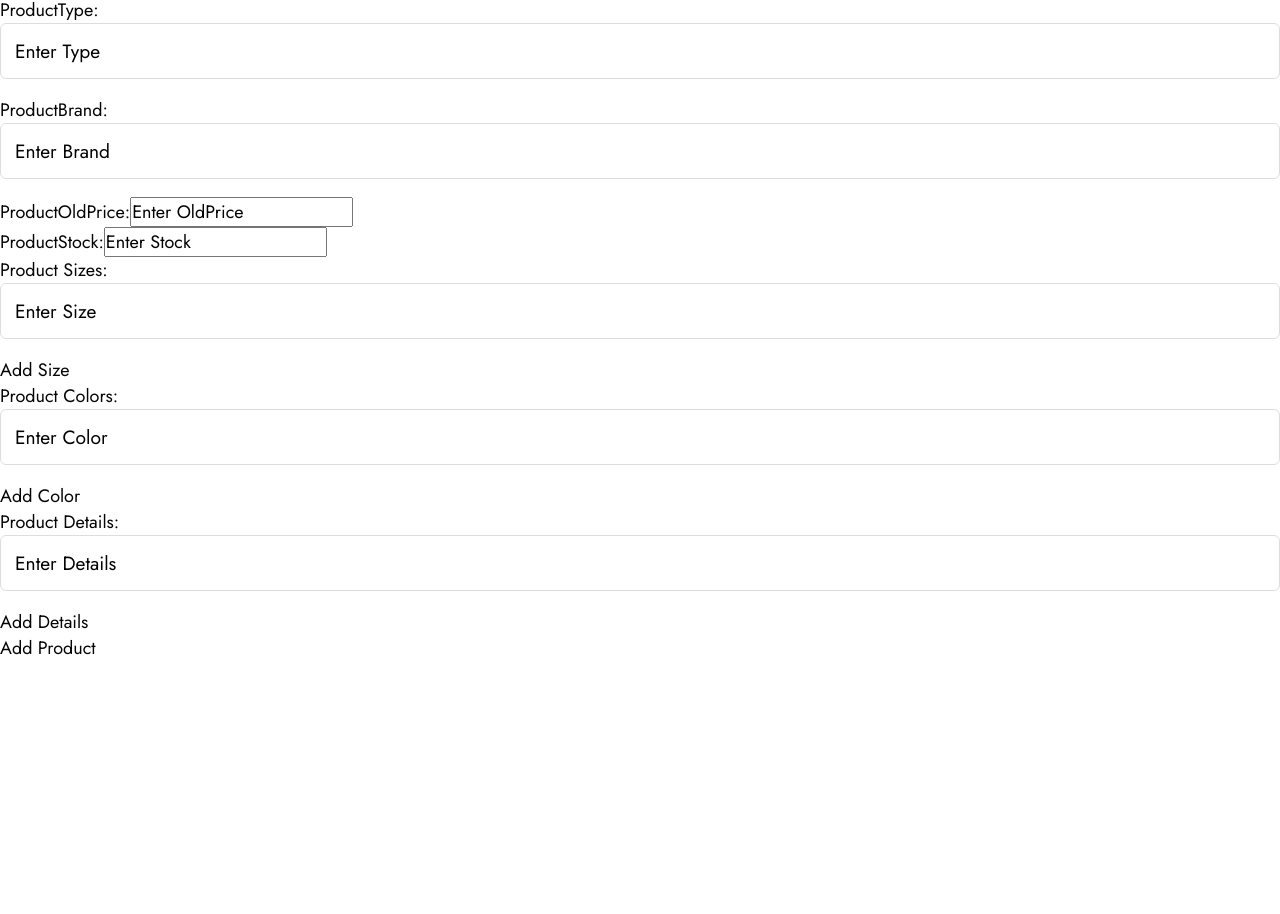
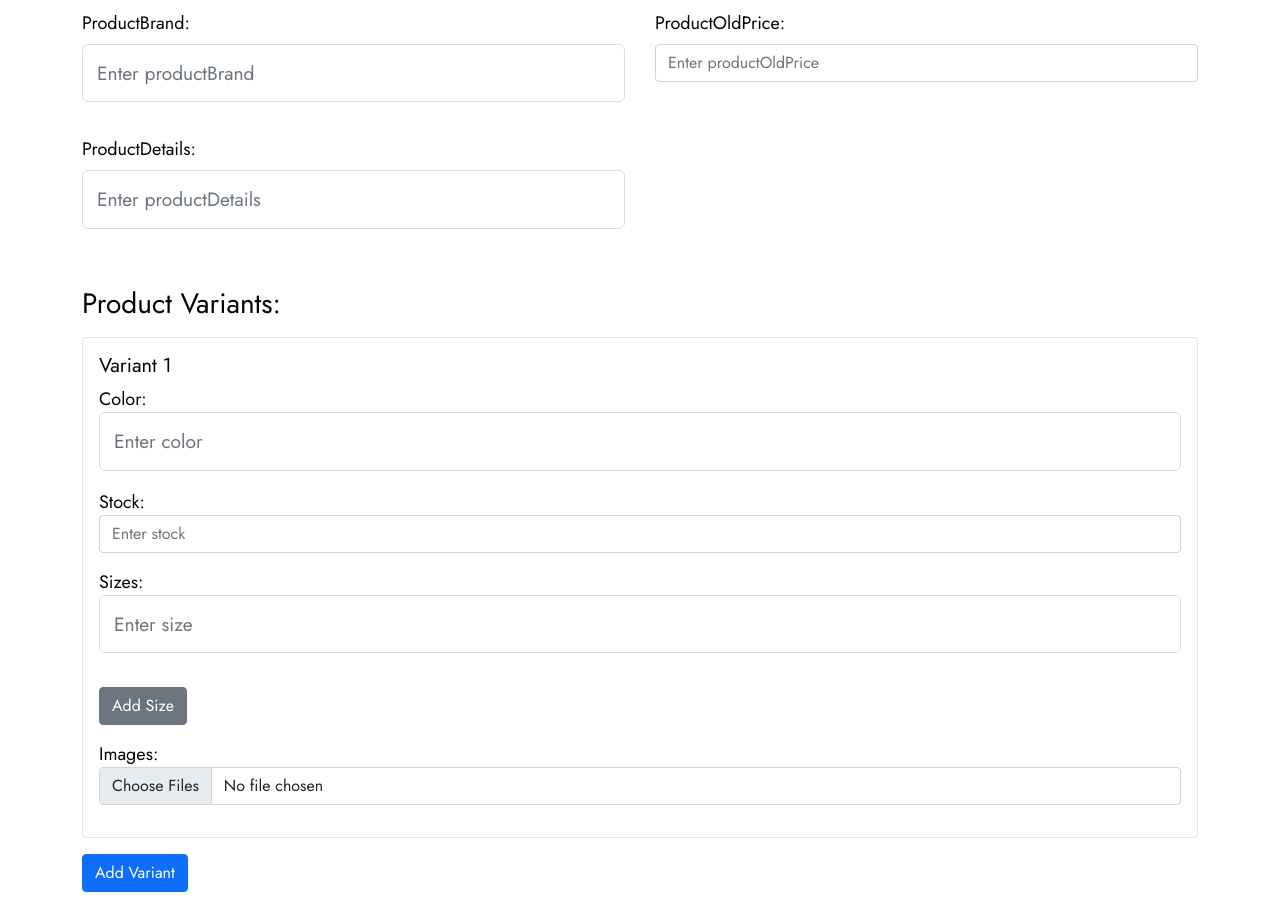
Before and after one commit to freelancer-starboy/JVR, a Next.js app: page /admin/addProduct in a window 1280 px wide. Shown: the part 321-1235 px from the top of the page. Before the commit the page ends 982 px from the top, so only its background shows below. Built offline with nearby package versions, Linux system fonts and the light colour scheme; no server answers.

Commit message:
Done new schema

```diff
--- a/app/admin/addProduct/page.js
+++ b/app/admin/addProduct/page.js
@@ -6,20 +6,20 @@ const AddProduct = () => {
   const [formData, setFormData] = useState({
     productName: "",
     productPrice: "",
-    // productDescription: "",
     productCategory: "",
     productType: "",
     productBrand: "",
     productOldPrice: "",
-    productStock: "",
+    productDetails: [""],
   });
 
-  const [images, setImages] = useState([]); // To handle multiple image uploads
-  const [size, setSize] = useState([""]); // Initialize with one empty size input
-  const [color, setColor] = useState([""]); // Initialize with one empty color input
-  const [details, setDetails] = useState([""]);
+  const [variants, setVariants] = useState([
+    { color: "", size: [""], images: [], stock: "" },
+  ]);
 
-  // Handle general form input changes
+  const [addProduct, { isLoading, isSuccess, isError, error }] =
+    useAddProductsMutation();
+
   const handleChange = (e) => {
     setFormData({
       ...formData,
@@ -27,114 +27,77 @@ const AddProduct = () => {
     });
   };
 
-  // Handle size input changes
-  const handleSizeInputChange = (e, index) => {
-    const newArray = [...size];
-    newArray[index] = e.target.value;
-    setSize(newArray);
+  const handleVariantChange = (index, key, value) => {
+    const updatedVariants = [...variants];
+    updatedVariants[index][key] = value;
+    setVariants(updatedVariants);
   };
 
-  const handleSizeInputAdd = () => {
-    setSize([...size, ""]); // Add an empty size
+  const handleSizeChange = (variantIndex, sizeIndex, value) => {
+    const updatedVariants = [...variants];
+    updatedVariants[variantIndex].size[sizeIndex] = value;
+    setVariants(updatedVariants);
   };
 
-  const handleSizeInputRemove = (index) => {
-    const newArray = size.filter((_, i) => i !== index);
-    setSize(newArray);
+  const addSize = (variantIndex) => {
+    const updatedVariants = [...variants];
+    updatedVariants[variantIndex].size.push("");
+    setVariants(updatedVariants);
   };
 
-  // Handle color input changes
-  const handleColorInputChange = (e, index) => {
-    const newArray = [...color];
-    newArray[index] = e.target.value;
-    setColor(newArray);
+  const removeSize = (variantIndex, sizeIndex) => {
+    const updatedVariants = [...variants];
+    updatedVariants[variantIndex].size.splice(sizeIndex, 1);
+    setVariants(updatedVariants);
   };
 
-  const handleColorInputAdd = () => {
-    setColor([...color, ""]); // Add an empty color
+  const handleImageChange = (variantIndex, files) => {
+    const updatedVariants = [...variants];
+    updatedVariants[variantIndex].images = Array.from(files);
+    setVariants(updatedVariants);
   };
 
-  const handleColorInputRemove = (index) => {
-    const newArray = color.filter((_, i) => i !== index);
-    setColor(newArray);
+  const addVariant = () => {
+    setVariants([...variants, { color: "", size: [""], images: [], stock: "" }]);
   };
 
-  // details change
-
-  const handleDetailsInputChange = (e, index) => {
-    const newArray = [...details];
-    newArray[index] = e.target.value;
-    setDetails(newArray);
+  const removeVariant = (index) => {
+    setVariants(variants.filter((_, i) => i !== index));
   };
 
-  const handleDetailsInputAdd = () => {
-    setDetails([...details, ""]); // Add an empty color
-  };
-
-  const handleDetailsInputRemove = (index) => {
-    const newArray = color.details((_, i) => i !== index);
-    setDetails(newArray);
-  };
-
-  // Handle image file uploads
-  const handleImageChange = (e) => {
-    const files = Array.from(e.target.files);
-    setImages(files);
-  };
-
-  // Mutation for adding products
-  const [addProduct, { isLoading, isSuccess, isError, error }] =
-    useAddProductsMutation();
-
-  // Handle form submission
   const handleSubmit = async (e) => {
     e.preventDefault();
 
-    // Create FormData to submit the product data
     const formDataToSend = new FormData();
+
     Object.entries(formData).forEach(([key, value]) => {
-      formDataToSend.append(key, value);
+      formDataToSend.append(key, Array.isArray(value) ? JSON.stringify(value) : value);
     });
 
-    // Append images
-    images.forEach((image) => {
-      formDataToSend.append("productImage", image);
-    });
-
-    // Append sizes
-    size.forEach((s) => {
-      formDataToSend.append("productSize", s);
-    });
-
-    // Append details
-    details.forEach((d) => {
-      formDataToSend.append("productDetails", d);
-    });
-
-    // Append colors
-    color.forEach((c) => {
-      formDataToSend.append("productColor", c);
+    variants.forEach((variant, i) => {
+      const { color, size, stock, images } = variant;
+      formDataToSend.append(`productVariants[${i}][color]`, color);
+      formDataToSend.append(`productVariants[${i}][stock]`, stock);
+      formDataToSend.append(`productVariants[${i}][size]`, JSON.stringify(size));
+      images.forEach((image, j) =>
+        formDataToSend.append(`productVariants[${i}][images][${j}]`, image)
+      );
     });
 
     try {
       await addProduct(formDataToSend).unwrap();
-      alert("Product added successfully");
+      alert("Product added successfully!");
 
-      // Reset form
       setFormData({
         productName: "",
         productPrice: "",
-        // productDescription: "",
         productCategory: "",
         productType: "",
         productBrand: "",
         productOldPrice: "",
-        productStock: "",
+        productDetails: [""],
       });
-      setImages([]);
-      setSize([""]); // Reset to one empty input
-      setColor([""]); // Reset to one empty input
-      setDetails([""]);
+      setVariants([{ color: "", size: [""], images: [], stock: "" }]);
     } catch (err) {
       console.error("Error:", err);
       alert("Error while adding product!");
@@ -142,110 +105,127 @@ const AddProduct = () => {
   };
 
   return (
-    <div>
-      <h1>Add Product</h1>
+    <div className="container mt-5">
+      <h1 className="text-center mb-4">Add Product</h1>
       <form onSubmit={handleSubmit}>
-        {/* Image input */}
-        <label htmlFor="productImage">Product Images:</label>
-        <input
-          type="file"
-          onChange={handleImageChange}
-          name="productImage"
-          accept="image/*"
-          multiple
-        />
-
-        {/* General product details */}
+        <div className="row">
           {Object.keys(formData).map((key) => (
-          <div key={key}>
-            <label htmlFor={key}>
+            <div className="col-md-6 mb-3" key={key}>
+              <label htmlFor={key} className="form-label">
                 {key.charAt(0).toUpperCase() + key.slice(1)}:
               </label>
               <input
-              type={key.includes("Price") || key === "productStock" ? "number" : "text"}
-              placeholder={`Enter ${key.replace(/product/, "")}`}
+                type={key.includes("Price") ? "number" : "text"}
                 name={key}
                 value={formData[key]}
                 onChange={handleChange}
+                placeholder={`Enter ${key}`}
+                className="form-control"
               />
             </div>
           ))}
+        </div>
 
-        {/* Sizes */}
-        <div>
-          <label>Product Sizes:</label>
-          {size.map((item, index) => (
-            <div key={index}>
+        <h3 className="mt-4">Product Variants:</h3>
+        {variants.map((variant, index) => (
+          <div className="border rounded p-3 my-3" key={index}>
+            <h5>Variant {index + 1}</h5>
+
+            <div className="mb-3">
+              <label>Color:</label>
               <input
                 type="text"
-                value={item}
-                onChange={(e) => handleSizeInputChange(e, index)}
-                placeholder="Enter Size"
+                className="form-control"
+                value={variant.color}
+                onChange={(e) => handleVariantChange(index, "color", e.target.value)}
+                placeholder="Enter color"
               />
-              {size.length > 1 && (
-                <button type="button" onClick={() => handleSizeInputRemove(index)}>
+            </div>
+
+            <div className="mb-3">
+              <label>Stock:</label>
+              <input
+                type="number"
+                className="form-control"
+                value={variant.stock}
+                onChange={(e) => handleVariantChange(index, "stock", e.target.value)}
+                placeholder="Enter stock"
+              />
+            </div>
+
+            <div className="mb-3">
+              <label>Sizes:</label>
+              {variant.size.map((s, i) => (
+                <div className="input-group mb-2" key={i}>
+                  <input
+                    type="text"
+                    className="form-control"
+                    value={s}
+                    onChange={(e) => handleSizeChange(index, i, e.target.value)}
+                    placeholder="Enter size"
+                  />
+                  {variant.size.length > 1 && (
+                    <button
+                      type="button"
+                      className="btn btn-danger"
+                      onClick={() => removeSize(index, i)}
+                    >
                       Remove
                     </button>
                   )}
                 </div>
               ))}
-          <button type="button" onClick={handleSizeInputAdd}>
+              <button
+                type="button"
+                className="btn btn-secondary mt-2"
+                onClick={() => addSize(index)}
+              >
                 Add Size
               </button>
             </div>
 
-        {/* Colors */}
-        <div>
-          <label>Product Colors:</label>
-          {color.map((item, index) => (
-            <div key={index}>
+            <div className="mb-3">
+              <label>Images:</label>
               <input
-                type="text"
-                value={item}
-                onChange={(e) => handleColorInputChange(e, index)}
-                placeholder="Enter Color"
+                type="file"
+                className="form-control"
+                multiple
+                onChange={(e) => handleImageChange(index, e.target.files)}
               />
-              {color.length > 1 && (
-                <button type="button" onClick={() => handleColorInputRemove(index)}>
-                  Remove
+            </div>
+
+            {variants.length > 1 && (
+              <button
+                type="button"
+                className="btn btn-danger"
+                onClick={() => removeVariant(index)}
+              >
+                Remove Variant
               </button>
             )}
           </div>
         ))}
-          <button type="button" onClick={handleColorInputAdd}>
-            Add Color
+        <button type="button" className="btn btn-primary" onClick={addVariant}>
+          Add Variant
+        </button>
+
+        <div className="mt-4">
+          <button
+            type="submit"
+            className="btn btn-success"
+            disabled={isLoading}
+          >
+            {isLoading ? "Adding..." : "Add Product"}
           </button>
         </div>
+      </form>
 
-        {/* Product Details */}
-        <div>
-          <label>Product Details:</label>
-          {details.map((item, index) => (
-            <div key={index}>
-              <input
-                type="text"
-                value={item}
-                onChange={(e) => handleDetailsInputChange(e, index)}
-                placeholder="Enter Details"
-              />
-              {details.length > 1 && (
-                <button type="button" onClick={() => handleDetailsInputRemove(index)}>
-                  Remove
-                </button>
+      {isSuccess && <p className="alert alert-success mt-4">Product added successfully!</p>}
+      {isError && (
+        <p className="alert alert-danger mt-4">
+          Error: {error?.data?.message || "Failed to add product."}
+        </p>
       )}
-            </div>
-          ))}
-          <button type="button" onClick={handleDetailsInputAdd}>
-            Add Details
-          </button>
-        </div>
-
-        <button type="submit" disabled={isLoading}>
-          {isLoading ? "Adding..." : "Add Product"}
-        </button>
-      </form>
-      {isSuccess && <p>Product added successfully!</p>}
-      {isError && <p>Error: {error?.data?.message || "Failed to add product."}</p>}
     </div>
   );
 };
--- a/app/api/addProducts/route.js
+++ b/app/api/addProducts/route.js
@@ -13,100 +13,135 @@ cloudinary.config({
 // POST Route - Add Product
 export async function POST(req) {
   try {
-    // Establish database connection
+    // Connect to the database
     await connectDb();
 
-    // Parse form data
+    // Parse incoming form data
     const formData = await req.formData();
+
+    // Extract basic product data
     const productName = formData.get("productName");
-    const productPrice = formData.get("productPrice");
-    // const productDescription = formData.get("productDescription");
+    const productPrice = parseFloat(formData.get("productPrice"));
+    const productOldPrice = parseFloat(formData.get("productOldPrice")) || 0;
     const productCategory = formData.get("productCategory");
     const productType = formData.get("productType");
     const productBrand = formData.get("productBrand");
-    const productOldPrice = formData.get("productOldPrice");
-    const productStock = formData.get("productStock");
+    const productDetails = formData.getAll("productDetails");
 
-    // Handle sizes and colors
-    const productSize = formData.getAll("productSize"); // Get all sizes as an array
-    const productColor = formData.getAll("productColor"); // Get all colors as an array
-    const productDetails = formData.getAll('productDetails')
     // Validate required fields
     if (
       !productName ||
       !productPrice ||
       !productCategory ||
       !productType ||
-      !productBrand
+      !productBrand ||
+      productDetails.length === 0
     ) {
       return new Response(
-        JSON.stringify({ message: "All fields are required" }),
+        JSON.stringify({ message: "All required fields must be filled." }),
         { status: 400 }
       );
     }
 
-    // Handle image uploads
-    const productImages = formData.getAll("productImage");
-    if (productImages.length === 0) {
+    // Handle product variants
+    const processedVariants = [];
+    let variantIndex = 0;
+
+    while (formData.has(`productVariants[${variantIndex}][color]`)) {
+      const color = formData.get(`productVariants[${variantIndex}][color]`);
+      const size = JSON.parse(
+        formData.get(`productVariants[${variantIndex}][size]`) || "[]"
+      );
+      const stock = parseInt(
+        formData.get(`productVariants[${variantIndex}][stock]`) || "0",
+        10
+      );
+
+      if (!color || size.length === 0 || stock <= 0) {
         return new Response(
-        JSON.stringify({ message: "At least one product image is required" }),
+          JSON.stringify({
+            message: `Invalid data for variant ${variantIndex + 1}.`,
+          }),
           { status: 400 }
         );
       }
 
-    // Upload images to Cloudinary
-    const uploadedImageUrls = await Promise.all(
-      productImages.map(async (image) => {
+      const images = [];
+      let imageIndex = 0;
+
+      while (
+        formData.has(`productVariants[${variantIndex}][images][${imageIndex}]`)
+      ) {
+        const image = formData.get(
+          `productVariants[${variantIndex}][images][${imageIndex}]`
+        );
+
+        // Upload image to Cloudinary
         const buffer = await image.arrayBuffer();
-        try {
         const uploadResult = await new Promise((resolve, reject) => {
           const uploadStream = cloudinary.uploader.upload_stream(
             { resource_type: "image" },
             (error, result) => {
-                if (error) {
-                  reject(error);
-                } else {
-                  resolve(result);
-                }
+              if (error) reject(error);
+              else resolve(result);
             }
           );
           streamifier.createReadStream(Buffer.from(buffer)).pipe(uploadStream);
         });
-          return uploadResult.url;
-        } catch (error) {
-          throw new Error(`Image upload failed: ${error.message}`);
+
+        images.push(uploadResult.url);
+        imageIndex++;
       }
-      })
+
+      if (images.length === 0) {
+        return new Response(
+          JSON.stringify({
+            message: `Images are required for variant ${variantIndex + 1}.`,
+          }),
+          { status: 400 }
         );
+      }
+
+      processedVariants.push({ color, size, stock, images });
+      variantIndex++;
+    }
+
+    if (processedVariants.length === 0) {
+      return new Response(
+        JSON.stringify({
+          message: "At least one product variant is required.",
+        }),
+        { status: 400 }
+      );
+    }
 
     // Create and save the product
     const newProduct = new Product({
       productName,
+      productOldPrice,
       productPrice,
-      productOldPrice,
-      productStock,
-      productImage: uploadedImageUrls,
+      productVariants: processedVariants,
       productDetails,
       productCategory,
       productType,
       productBrand,
-      productSize,
-      productColor,
     });
+
     await newProduct.save();
 
     return new Response(
-      JSON.stringify({ message: "Product added successfully" }),
+      JSON.stringify({ message: "Product added successfully." }),
       { status: 200 }
     );
   } catch (error) {
-    console.error(error); // Log the error for debugging
+    console.error("Error adding product:", error);
     return new Response(
       JSON.stringify({ message: `Failed to add product: ${error.message}` }),
       { status: 500 }
     );
   }
 }
+
 
 // GET Route - Fetch All Products
 export async function GET(req) {
--- a/app/api/cart/addToCart/route.js
+++ b/app/api/cart/addToCart/route.js
@@ -5,7 +5,7 @@ import connectDb from "@/lib/database/db";
 export async function POST(req) {
   try {
     const body = await req.json();
-    const { userId, productId, quantity, size, color } = body;
+    const { userId, productId, quantity, size, color, variantId } = body;
     const parsedQuantity = parseInt(quantity, 10);
     // Validate the input
     if (!userId || !productId || isNaN(parsedQuantity)) {
@@ -32,12 +32,12 @@ export async function POST(req) {
           productId: product._id,
           productName: product.productName,
           productPrice: product.productPrice,
-          productImage: product.productImage[0],
+          productImage: product.productVariants[0].images[0],
           productColor: color,
           productSize: size,
           quantity: parsedQuantity,
-
         }],
+        variantId: variantId
       });
     } else {
       // Ensure that cart.items is initialized as an array if it's undefined
@@ -57,12 +57,12 @@ export async function POST(req) {
           productId: product._id,
           productName: product.productName,
           productPrice: product.productPrice,
-          productImage: product.productImage[0],
+          productImage: product.productVariants[0].images[0],
           productColor: color,
           productSize: size,
           quantity: parsedQuantity
-
         });
+        variantId
       }
     }
 
--- a/lib/Schema/cartSchema.js
+++ b/lib/Schema/cartSchema.js
@@ -5,7 +5,7 @@ const cartSchema = new mongoose.Schema(
     userId: { type: String, required: true }, // Reference to User model, for each user
     items: [
       {
-        productId: { type: mongoose.Schema.Types.ObjectId, ref: 'Product', required: true }, // Reference to Product model
+        productId: { type: String, required: true }, // Reference to Product model
         productName: { type: String, required: true },
         productPrice: { type: Number, required: true },
         productImage: { type: String, required: true },
@@ -16,6 +16,7 @@ const cartSchema = new mongoose.Schema(
         updatedAt: { type: Date, default: Date.now },
       }
     ],
+    variantId: { type: String, required: true },
     createdAt: { type: Date, default: Date.now },
     updatedAt: { type: Date, default: Date.now },
   },
--- a/lib/Schema/productSchema.js
+++ b/lib/Schema/productSchema.js
@@ -12,25 +12,26 @@ const productSchema = new mongoose.Schema({
         type: Number,
         required: true
     },
-
-    productColor : {
-        type : [String],
-        require: true
-    },
-    productSize : [
+    productVariants: [
         {
-            type : [String],
-            required : true
+            color: {
+                type: String,
+                required: true
+            },
+            size: {
+                type: [String], // Array of sizes for this color variant
+                required: true
+            },
+            images: {
+                type: [String], // Array of image URLs for this color variant
+                required: true
+            },
+            stock: {
+                type: Number, // Stock for this color variant
+                required: true
+            }
         }
     ],
-    productStock : {
-        type : Number,
-        required : true
-    },
-    productImage: {
-        type: [String],
-        required: true
-    },
     productDetails: {
         type: [String],
         required: true
@@ -47,7 +48,6 @@ const productSchema = new mongoose.Schema({
         type: String,
         required: true
     },
-
 });
 
 const Product = mongoose.models.Product || mongoose.model('Product', productSchema);
```
Also changed, not shown: app/ShopDetails/[id]/page.js (+64 -84 lines), app/shop-2/page.js (+11 -10 lines), components/JVR/shopList/ShopList.js (+13 -18 lines), features/api/cartApi.js (line endings or trailing spaces). Lines whose indentation alone changed are shown as unchanged.
